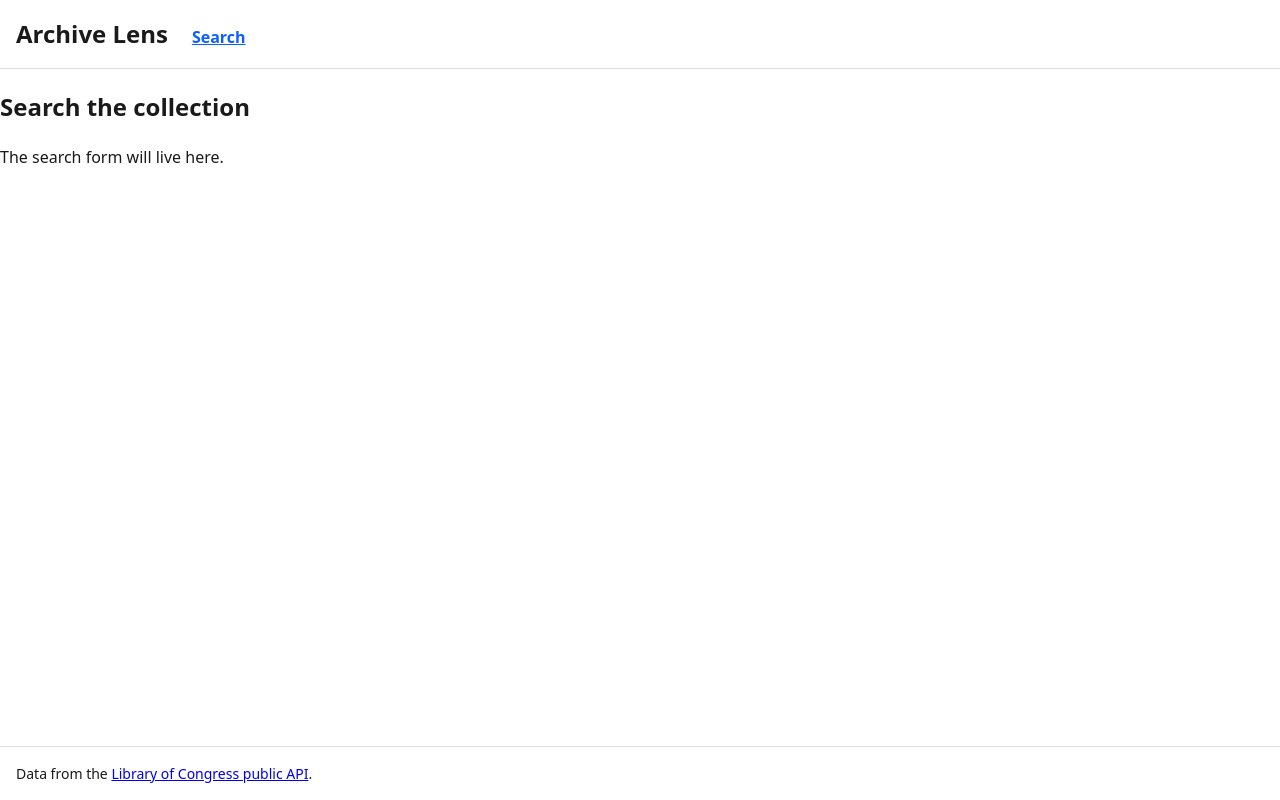
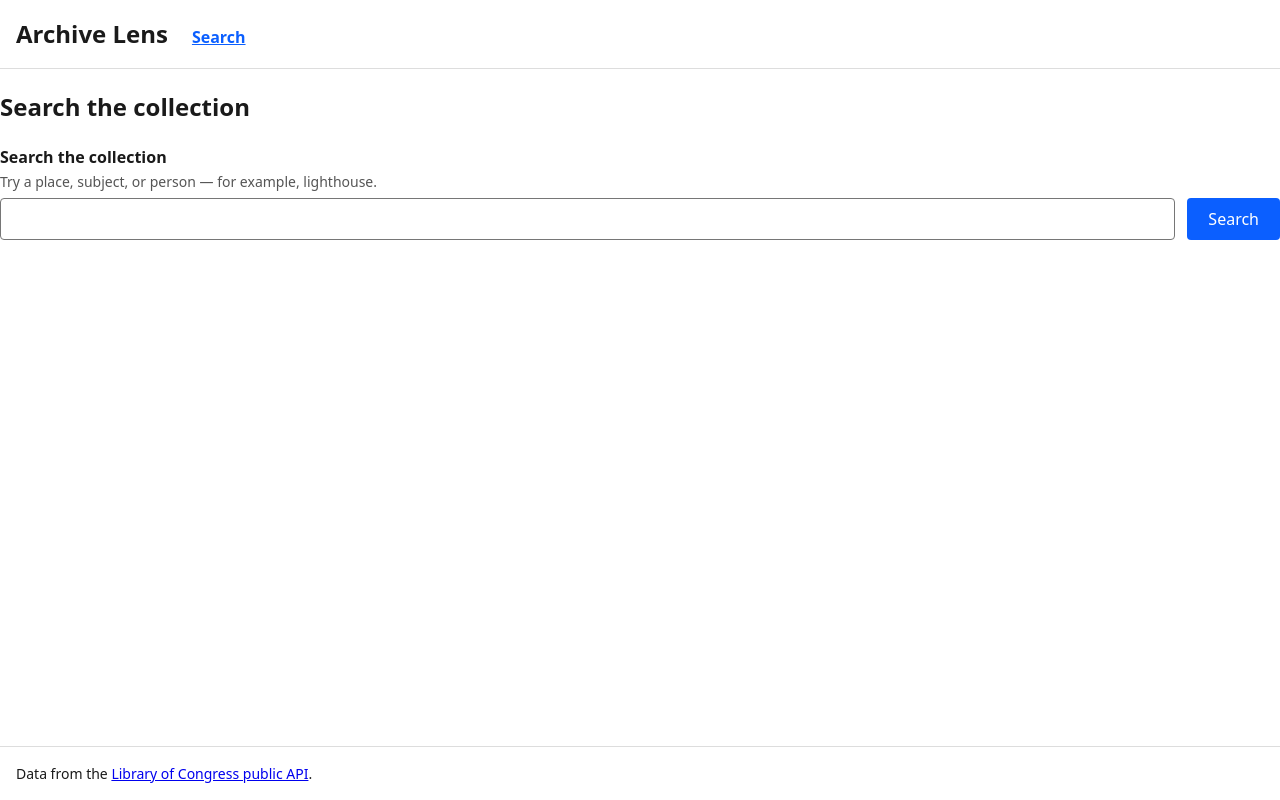
Before and after one commit to JohnDanielEvans/archive-lens, an Angular app: page /search in a window 1280 px wide. Built offline with nearby package versions, Linux system fonts and the light colour scheme.

Commit message:
feat: add accessible reactive search form

```diff
--- /dev/null
+++ b/src/app/features/search/search-form.component.html
@@ -0,0 +1,30 @@
+<!--
+  role="search" makes this a search landmark, so assistive tech can jump
+  straight to it. novalidate suppresses the browser's own validation bubbles
+  so our messages are the only ones shown.
+-->
+<form role="search" novalidate [formGroup]="form" (ngSubmit)="onSubmit()">
+  <div class="field">
+    <label for="search-query">Search the collection</label>
+
+    <p id="search-query-hint" class="hint">
+      Try a place, subject, or person — for example, lighthouse.
+    </p>
+
+    <input
+      #queryInput
+      id="search-query"
+      type="search"
+      formControlName="query"
+      autocomplete="off"
+      [attr.aria-invalid]="showError"
+      [attr.aria-describedby]="describedBy"
+    />
+
+    @if (showError) {
+      <p id="search-query-error" class="error">{{ errorMessage }}</p>
+    }
+  </div>
+
+  <button type="submit">Search</button>
+</form>
--- /dev/null
+++ b/src/app/features/search/search-form.component.ts
@@ -0,0 +1,133 @@
+import { Component, ElementRef, inject, output, signal, viewChild } from '@angular/core';
+import {
+  AbstractControl,
+  NonNullableFormBuilder,
+  ReactiveFormsModule,
+  ValidationErrors,
+  Validators,
+} from '@angular/forms';
+
+/**
+ * Rejects values that are empty once trimmed. Validators.minLength counts
+ * characters, so "  " would otherwise pass a minLength(2) check.
+ */
+function nonBlank(control: AbstractControl<string>): ValidationErrors | null {
+  return control.value.trim().length > 0 ? null : { required: true };
+}
+
+@Component({
+  selector: 'app-search-form',
+  imports: [ReactiveFormsModule],
+  templateUrl: './search-form.component.html',
+  styles: `
+    form {
+      display: flex;
+      flex-wrap: wrap;
+      align-items: flex-end;
+      gap: 0.75rem;
+    }
+
+    .field {
+      display: flex;
+      flex-direction: column;
+      flex: 1 1 20rem;
+    }
+
+    label {
+      font-weight: 600;
+    }
+
+    .hint {
+      margin: 0.125rem 0 0.375rem;
+      font-size: 0.875rem;
+      color: #555;
+    }
+
+    input {
+      padding: 0.5rem;
+      font: inherit;
+      border: 1px solid #767676;
+      border-radius: 4px;
+    }
+
+    input[aria-invalid='true'] {
+      border-color: #b3261e;
+      border-width: 2px;
+    }
+
+    .error {
+      margin: 0.375rem 0 0;
+      font-size: 0.875rem;
+      font-weight: 600;
+      color: #b3261e;
+    }
+
+    button {
+      padding: 0.5rem 1.25rem;
+      font: inherit;
+      color: #fff;
+      background: #0b5fff;
+      border: 1px solid transparent;
+      border-radius: 4px;
+      cursor: pointer;
+    }
+
+    button:hover {
+      background: #0a4fd6;
+    }
+  `,
+})
+export class SearchFormComponent {
+  private readonly formBuilder = inject(NonNullableFormBuilder);
+
+  /** Emits the trimmed query when the form is submitted and valid. */
+  readonly search = output<string>();
+
+  private readonly queryInput =
+    viewChild.required<ElementRef<HTMLInputElement>>('queryInput');
+
+  readonly form = this.formBuilder.group({
+    query: this.formBuilder.control('', [nonBlank, Validators.minLength(2)]),
+  });
+
+  /** Errors stay hidden until the user has actually tried something. */
+  private readonly submitted = signal(false);
+
+  get queryControl() {
+    return this.form.controls.query;
+  }
+
+  get showError(): boolean {
+    return this.queryControl.invalid && (this.submitted() || this.queryControl.touched);
+  }
+
+  get errorMessage(): string | null {
+    if (!this.showError) return null;
+
+    const errors = this.queryControl.errors;
+    if (errors?.['required']) return 'Enter a search term.';
+    if (errors?.['minlength']) return 'Search terms must be at least 2 characters.';
+    return 'Enter a valid search term.';
+  }
+
+  /**
+   * The hint is always announced; the error is added to the description only
+   * while it is on screen, so aria-describedby never points at a missing id.
+   */
+  get describedBy(): string {
+    return this.showError ? 'search-query-hint search-query-error' : 'search-query-hint';
+  }
+
+  onSubmit(): void {
+    this.submitted.set(true);
+
+    if (this.form.invalid) {
+      // Move focus to the field so the error is announced and the user is
+      // already where the correction has to happen.
+      this.queryInput().nativeElement.focus();
+      return;
+    }
+
+    this.search.emit(this.queryControl.value.trim());
+  }
+}
--- a/src/app/features/search/search-page.component.ts
+++ b/src/app/features/search/search-page.component.ts
@@ -1,17 +1,28 @@
-import { Component } from '@angular/core';
+import { Component, signal } from '@angular/core';
+
+import { SearchFormComponent } from './search-form.component';
 
 /**
- * Search results page. The form and results land in Phases 5-7; for now this
- * exists so the route has something to render.
- *
- * The template is inline because it's a few lines. Angular's convention is to
- * split into templateUrl once a template outgrows roughly 10-15 lines.
+ * Search results page. Phase 6 replaces the local signal below with the URL
+ * query parameter, so a search can be shared or bookmarked.
  */
 @Component({
   selector: 'app-search-page',
+  imports: [SearchFormComponent],
   template: `
     <h2>Search the collection</h2>
-    <p>The search form will live here.</p>
+
+    <app-search-form (search)="onSearch($event)" />
+
+    @if (query(); as currentQuery) {
+      <p>Searching for: {{ currentQuery }}</p>
+    }
   `,
 })
-export class SearchPageComponent {}
+export class SearchPageComponent {
+  readonly query = signal('');
+
+  onSearch(query: string): void {
+    this.query.set(query);
+  }
+}
```
Also changed, not shown: 1 other file (tests, documents, lock files or other folders).
